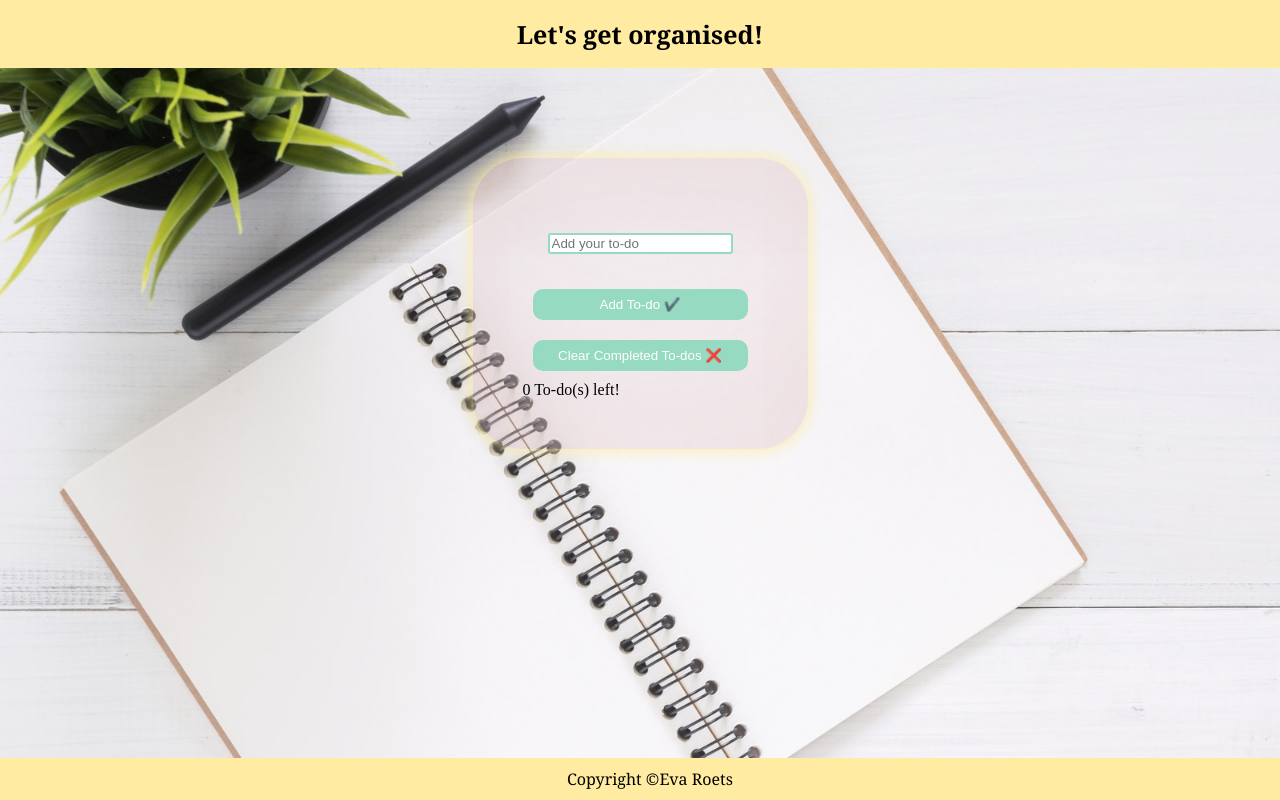
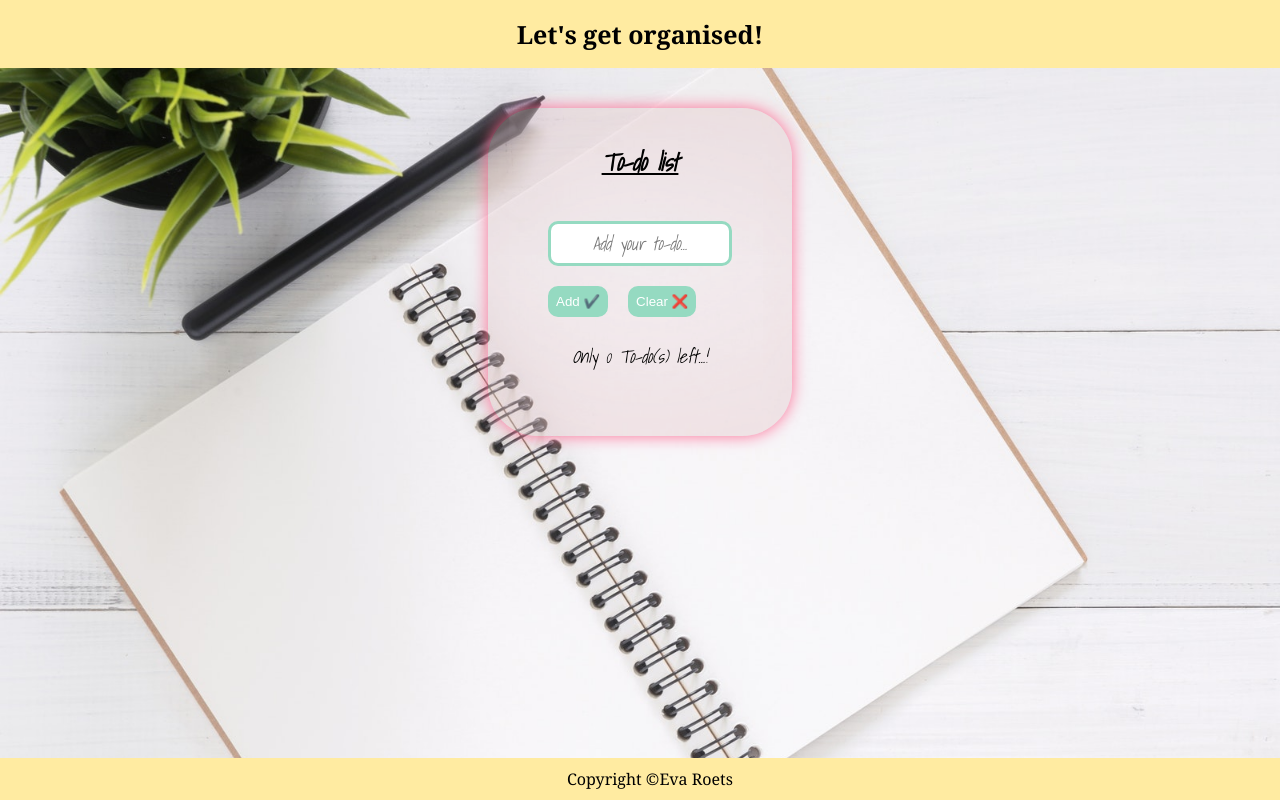
Before and after one commit to EvaRoets/intro-react, a React (Create React App) app: page / in a window 1280 px wide. Built offline with nearby package versions, Linux system fonts and the light colour scheme.

Commit message:
Add styling

```diff
--- a/public/index.html
+++ b/public/index.html
@@ -9,6 +9,9 @@
       name="description"
       content="Web site created using create-react-app"
     />
+    <link rel="preconnect" href="https://fonts.googleapis.com">
+    <link rel="preconnect" href="https://fonts.gstatic.com" crossorigin>
+    <link href="https://fonts.googleapis.com/css2?family=Architects+Daughter&family=Shadows+Into+Light&display=swap" rel="stylesheet">
     <link rel="apple-touch-icon" href="%PUBLIC_URL%/logo192.png" />
     <!--
       manifest.json provides metadata used when your web app is installed on a
--- a/src/App.js
+++ b/src/App.js
@@ -21,7 +21,6 @@ function App() {
 
     // Define key in const for useEffect function
     const localStorageKey = 'TodoList.todos'
-
 
 
     // Add function to load saved to-dos after refresh
@@ -80,14 +79,19 @@ function App() {
         <>
             <Header/>
             <div className="container">
+                <h2>To-do list</h2>
                 {/*1st JSX element with passed props todos ~ html attribute */}
-                <TodoList todos={todos} checkOffTodo={checkOffTodo}/>
+                <div className="todoList">
+                    <TodoList todos={todos} checkOffTodo={checkOffTodo}/>
+                </div>
                 {/*set ref to a variable so it is accessible through useRef inside function */}
-                <input type="text" ref={todoNameRef} placeholder="Add your to-do"/>
+                <input type="text" ref={todoNameRef} placeholder="Add your to-do..."/>
                 {/*Add function to handle the button click*/}
-                <button onClick={AddTodo} >Add To-do ✔️</button>
-                <button onClick={ClearTodo} >Clear Completed To-dos ❌</button>
-                <div className="whatIsLeft"> {todos.filter(todo => !todo.complete).length} To-do(s) left!</div>
+                <div className="buttonfield">
+                    <button onClick={AddTodo}>Add ✔️</button>
+                    <button onClick={ClearTodo}>Clear ❌</button>
+                </div>
+                <div className="whatIsLeft"> Only {todos.filter(todo => !todo.complete).length} To-do(s) left...!</div>
             </div>
             <Footer/>
         </>
--- a/src/Todo.js
+++ b/src/Todo.js
@@ -8,7 +8,7 @@ export default function Todo({todo, checkOffTodo}) {
     return (
         <div className="todo">
             <label>
-                <input type="checkbox" checked={todo.complete} onChange={todoClick}/>
+                <input type="checkbox" checked={todo.complete} onChange={todoClick} className="checkbox-round"/>
                 {todo.name}
             </label>
         </div>
--- a/src/css/style.css
+++ b/src/css/style.css
@@ -10,6 +10,13 @@
 
 h1 {
     font-size: 25px;
+}
+
+h2{
+    font-style: italic;
+    text-decoration: underline;
+    font-family: 'Shadows Into Light', cursive;    align-self: center;
+    margin-top: -15px;
 }
 
 body {
@@ -26,10 +33,10 @@ body {
     position: relative;
     background: inherit;
     border-radius: 50px;
-    box-shadow: 0 0 1rem #FFEBA1;
+    box-shadow: 0 0 1rem #FD6F96;
     overflow: hidden;
     z-index: 1;
-    margin-top: 150px;
+    margin-top: 100px;
     text-align: left;
     padding: 50px;
     display: flex;
@@ -52,48 +59,67 @@ body {
     z-index: -1;
 }
 
+.todoList {
+    display: flex;
+    flex-direction: column;
+    flex-wrap: wrap;
+    justify-content: center;
+    align-items: stretch;
+}
+
 .todo{
     margin-top: 10px;
 }
 
 input[type=text]{
-    margin: 25px;
-    border: 2px solid #95DAC1;
-    border-radius: 3px;
+    padding: 5px;
+    border-radius: 10px;
+    border: solid #95DAC1;
+    margin: 20px 10px 10px 10px;
 }
 
+input, input[placeholder] {
+    text-align: center;
+    font-size: 18px;
+    font-style: italic;
+    font-family: 'Shadows Into Light', cursive;
+}
 
 input[type=checkbox] {
     position: relative;
     cursor: pointer;
 }
+
 input[type=checkbox]:before {
     content: "";
     display: block;
     position: absolute;
-    width: 16px;
-    height: 16px;
+    width: 10px;
+    height: 10px;
     top: 0;
     left: 0;
-    border: 2px solid #95DAC1;
-    border-radius: 3px;
-    background-color: white;
-    margin-right: 50px;
+    border-radius: 10px;
+    vertical-align: middle;
 }
 
-input[type='checkbox']:checked:after {
-    content: "";
-    display: block;
-    width: 5px;
+.checkbox-round {
+    width: 10px;
     height: 10px;
-    border: solid #95DAC1;
-    border-width: 0 2px 2px 0;
-    -webkit-transform: rotate(45deg);
-    -ms-transform: rotate(45deg);
-    transform: rotate(45deg);
-    position: absolute;
-    top: 2px;
-    left: 6px;
+    background-color: white;
+    border-radius: 50%;
+    vertical-align: middle;
+    border: 2px solid #95DAC1;
+    appearance: none;
+    -webkit-appearance: none;
+    outline: none;
+}
+
+.checkbox-round:checked {
+    background-color: #95DAC1;
+}
+
+.buttonfield{
+    display:flex;
 }
 
 button{
@@ -106,8 +132,19 @@ button{
 }
 
 label{
+    font-style: italic;
+    font-family: 'Shadows Into Light', cursive;
     font-size: 18px;
-    color:pink;
+    color: #FD6F96;
+}
+
+.whatIsLeft {
+    font-family: 'Shadows Into Light', cursive;
+    font-size: 18px;
+    font-style: italic;
+    padding: 5px;
+    margin: 10px;
+    text-align: center;
 }
 
 .footer{
```
